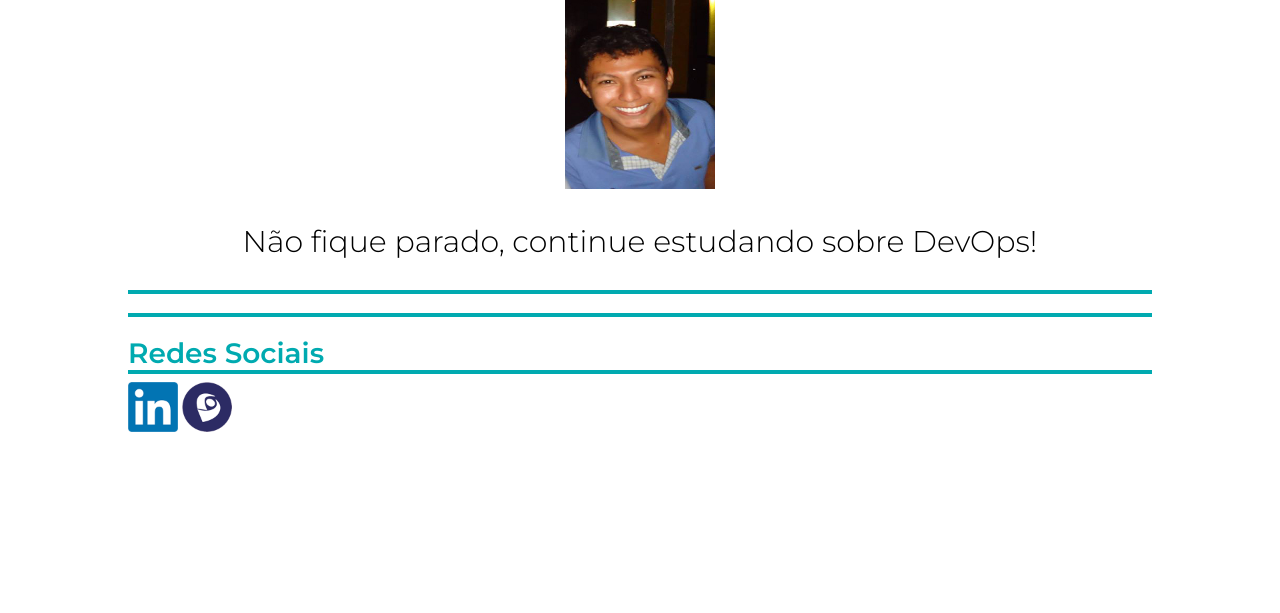
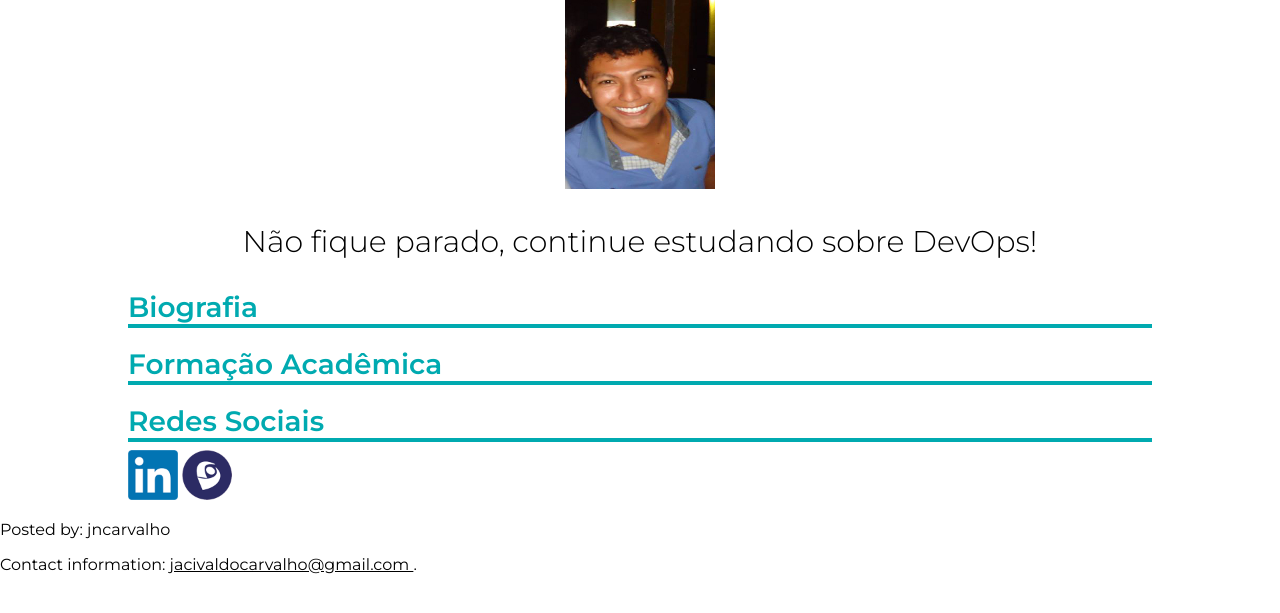
Before and after one commit to jacivaldocarvalho/jndevopsLab, a Flask app: page / in a window 1280 px wide. Shown: the part 62-675 px from the top of the page. Run offline with Flask 2, Linux system fonts and the light colour scheme.

Commit message:
update footer e section index

```diff
--- a/templates/index.html
+++ b/templates/index.html
@@ -24,11 +24,11 @@
 			<p class="keep-studying">Não fique parado, continue estudando sobre DevOps!</p>
 
       <div class="devops-path path">
-        <h1 Biografia </h1>
+        <h1> Biografia </h1>
       </div>
 
       <div class="devops-path path">
-        <h1 Formação Acadêmica </h1>
+        <h1> Formação Acadêmica </h1>
       </div>
 
 			<div class="devops-path path">
@@ -44,4 +44,10 @@
 
 </body>
 
+ <footer>
+  <p>Posted by: jncarvalho</p>
+  <p>Contact information: <a href="jacivaldocarvalho@gmail.com">
+     jacivaldocarvalho@gmail.com </a>.</p>
+</footer>
+
 </html>
```
